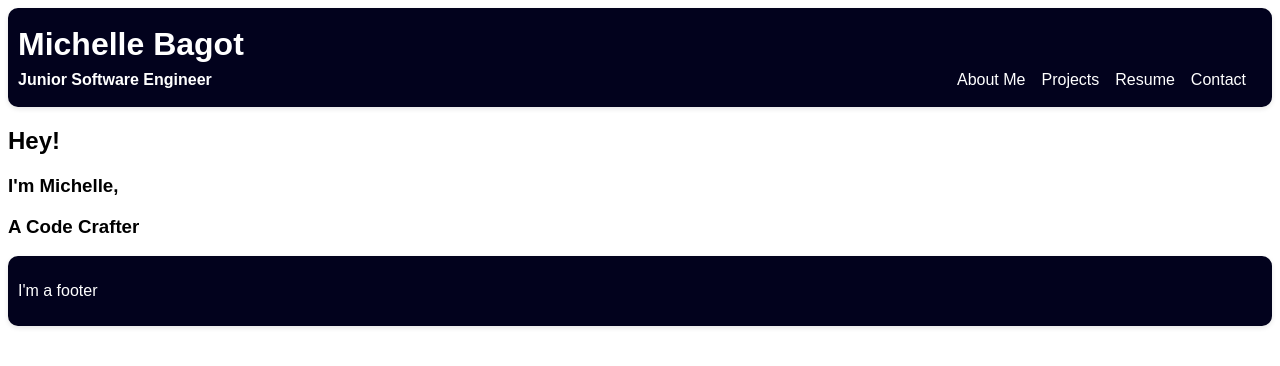
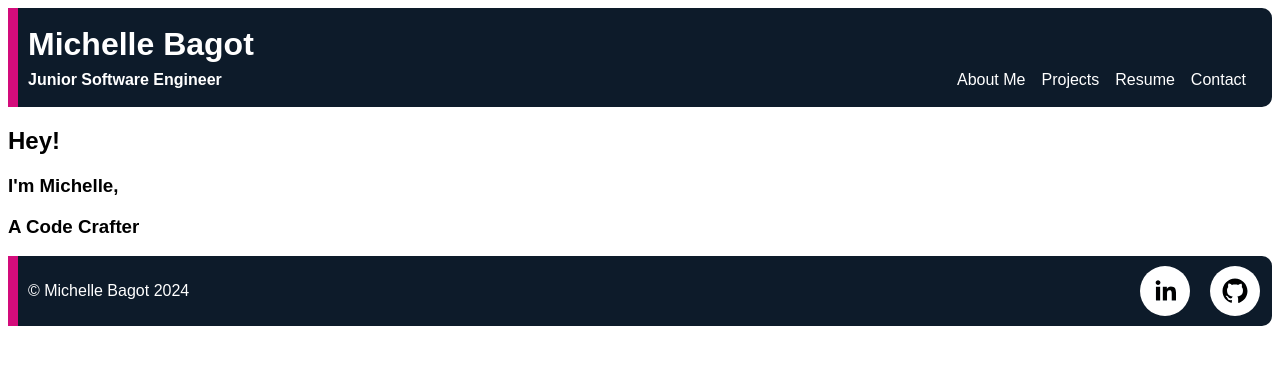
Before and after one commit to Michellebagot/Michelle-Bagot-Portfolio-Website, a React (Vite) app: page /about-me in a window 1280 px wide. Shown: the top 366 px of the page. Built offline with nearby package versions, Linux system fonts and the light colour scheme.

Commit message:
formatting for footer and header added

```diff
--- a/package.json
+++ b/package.json
@@ -14,7 +14,8 @@
     "react-dom": "^18.2.0",
     "react-google-fonts": "^1.2.1",
     "react-router": "^6.22.3",
-    "react-router-dom": "^6.22.3"
+    "react-router-dom": "^6.22.3",
+    "react-social-icons": "^6.16.0"
   },
   "devDependencies": {
     "@types/react": "^18.2.56",
--- a/src/App.css
+++ b/src/App.css
@@ -10,15 +10,14 @@
 
 body {
   font-family: "Comfortaa", sans-serif;
+
+  background-color: white;
+  height: 100dvh;
 }
 
 
-.content-container {
-    min-height: calc(100vh - 120px);  /*height of footer*/
+.footerComponent{
+    left: 0;
+    position: absolute;
+    background-color: #81d4fa;
   }
-
-.footer--pin {
-    position: relative;
-    left: 0;
-    bottom: 0;
-  }
--- a/src/App.jsx
+++ b/src/App.jsx
@@ -17,7 +17,7 @@ function App() {
       <Route path="/about-me" element={<AboutMe />} />
 </Routes>
 
-<Footer className="footer--pin" />
+<Footer className="footerComponent" />
     </>
   )
 }
--- a/src/components/Footer/Footer.jsx
+++ b/src/components/Footer/Footer.jsx
@@ -1,12 +1,29 @@
-import './footer.css'
+import "./footer.css";
+import { SocialIcon } from "react-social-icons";
 
 const Footer = () => {
+  return (
+    <div className="footerContainer">
+      <p>© Michelle Bagot 2024</p>
+      <div className="socialIconsContainer">
 
- return (
-    <div className='footerContainer'>
-    <p>I'm a footer</p>
+      <SocialIcon
+        className="socialIconsFooter"
+        bgColor="white"
+        fgColor="black"
+        url="https://www.linkedin.com/in/michellebagot"
+        target="_blank"
+        />
+      <SocialIcon
+      className="socialIconsFooter"
+      bgColor="white"
+      fgColor="black"
+      url="https://www.github.com/michellebagot"
+      target="_blank"
+      />
+      </div>
     </div>
- )
-}
+  );
+};
 
-export default Footer
+export default Footer;
--- a/src/components/Footer/footer.css
+++ b/src/components/Footer/footer.css
@@ -1,20 +1,21 @@
-.githubIcon {
-    /* width: 1000px; */
-}
-
-
-
 .footerContainer {
     display: flex;
     justify-content: space-between;
     align-items: self-end;
     padding: 10px;
-    background-color: rgb(2, 2, 29);
+    background-color: #0d1b2a;
     color: white;
-    box-shadow: 0 2px 5px rgba(0, 0, 0, 0.1);
-    border-radius: 10px;
-    /* bottom: 10px; */
-    /* position: absolute; */
-    /* width: 100%; */
+    border-radius: 0 10px 10px 0;
+    border-left: #d30c7b solid 10px;
+}
+
+.socialIconsContainer{
+    position: absolute;
+    right: 10px;
+}
+
+.socialIconsFooter {
+    margin-left: 10px;
+    margin-right: 10px;
 
 }
--- a/src/components/NavigationBar/navigationBar.css
+++ b/src/components/NavigationBar/navigationBar.css
@@ -3,10 +3,10 @@
   justify-content: space-between;
   align-items: self-end;
   padding: 10px;
-  background-color: rgb(2, 2, 29);
+  background-color: #0d1b2a;
   color: white;
-  box-shadow: 0 2px 5px rgba(0, 0, 0, 0.1);
-  border-radius: 10px;
+  border-radius: 0 10px 10px 0;
+  border-left: #d30c7b solid 10px;
 }
 
 img {
```
Also changed, not shown: 2 other files (tests, documents, lock files or other folders).
